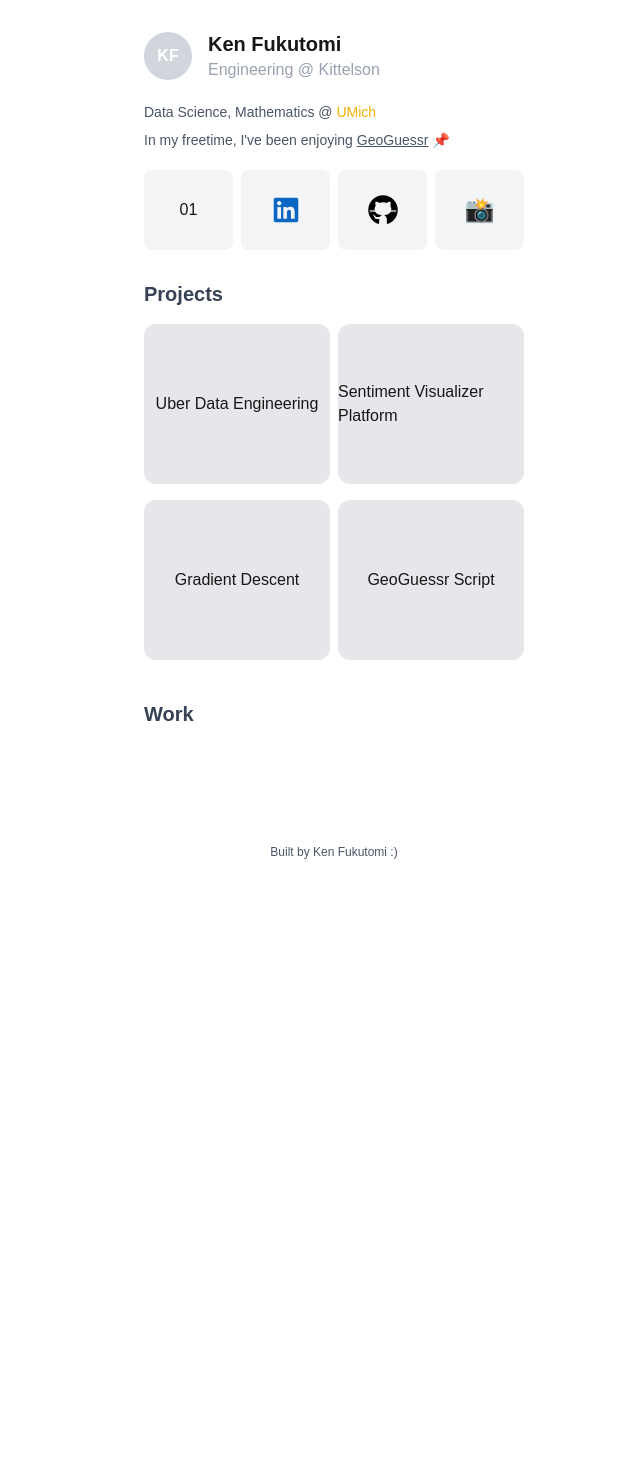
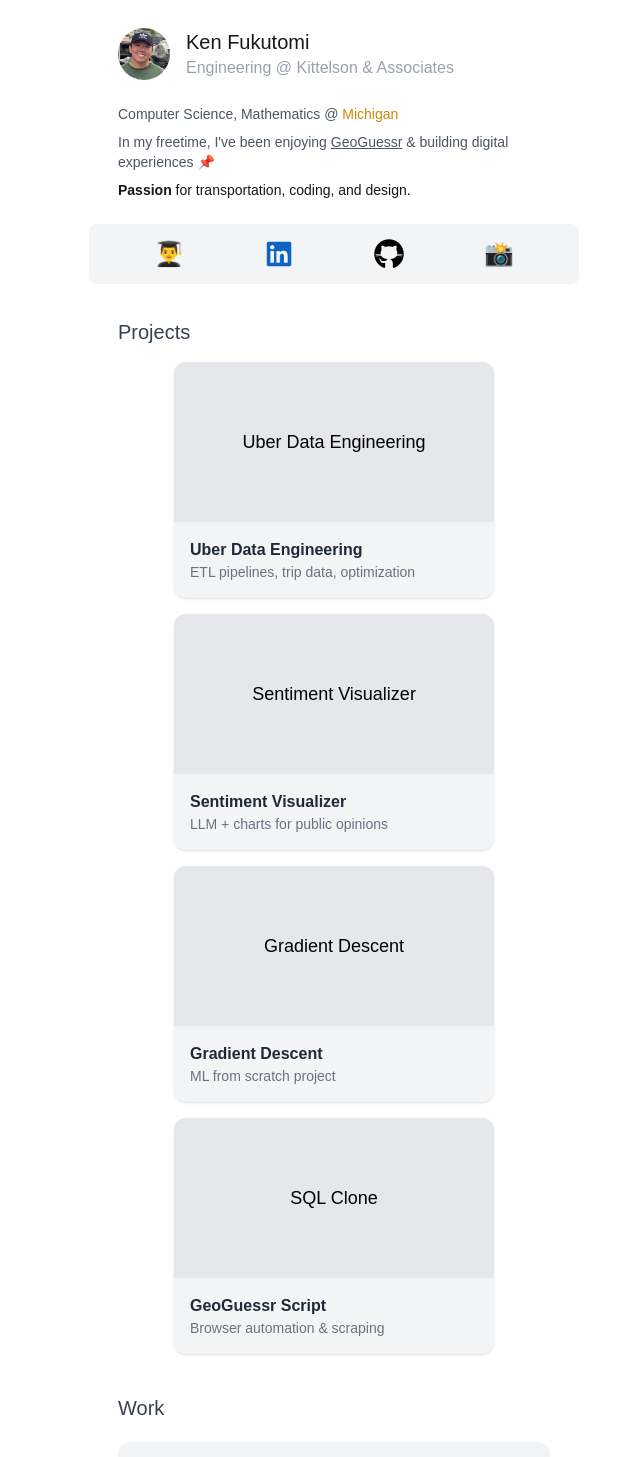
Before and after one commit to kfukutom/ken, a Next.js app: page / in a window 1280 px wide. Shown: the part 20-1477 px from the top of the page, without its empty margins (306-946 px from the left). Before the commit the page ends 930 px from the top, so only its background shows below. Built offline with nearby package versions, Linux system fonts and the light colour scheme.

Commit message:
Fixed UI landing page

```diff
--- a/app/page.tsx
+++ b/app/page.tsx
@@ -3,31 +3,41 @@
 // Public Images:
 import git from "@/public/github.png";
 import link from "@/public/link.png";
+import me from "@/public/me.png";
+
+// React Icons:
+import IconName from "react-icons/io5";
 
 // My Portfolio Home Page :)
 const geo_route = "https://www.geoguessr.com/user/658d58f7715d05059ff28ab9";
 
 export default function Home() {
   return (
-    <div>
+    <div className="px-4 sm:px-12 md:px-24 lg:px-36 xl:px-[424px] py-12">
       {/* Name Container */}
-      <div className="px-[450px] py-[50px]">
-        <div className="flex items-center gap-4 pb-[20px]">
+      <div className="flex items-center gap-4 pb-6">
         {/* Temp Profile Icon */}
-          <div className="w-12 h-12 rounded-full bg-gray-300 flex items-center justify-center text-white font-semibold">
-            <span>KF</span>
+        <div className="w-13 h-13 rounded-full overflow-hidden bg-gray-300 flex items-center justify-center">
+          <Image
+            src={me}
+            alt="Ken."
+            width={48}
+            height={48}
+            className="object-cover w-full h-full"
+          />
         </div>
 
         {/* Text Info */}
         <div>
-            <p className="text-xl font-bold">Ken Fukutomi</p>
-            <p className="text-gray-400">Engineering @ Kittelson</p>
+          <p className="text-xl font-light">Ken Fukutomi</p>
+          <p className="text-gray-400">Engineering @ Kittelson & Associates</p>
         </div>
       </div>
 
-        <div className="flex flex-col gap-2 pb-[20px]">
+      {/* Bio Section */}
+      <div className="flex flex-col gap-2 pb-6">
         <p className="text-sm text-gray-600">
-            Data Science, Mathematics @ <span className="text-yellow-500">UMich</span>
+          Computer Science, Mathematics @ <span className="text-yellow-600">Michigan</span>
         </p>
         <p className="text-sm text-gray-600">
           In my freetime, I've been enjoying{" "}
@@ -39,26 +49,29 @@
           >
             GeoGuessr
           </a>{" "}
-            📌
+          & building digital experiences 📌
+        </p>
+        <p className="text-sm text-black-500">
+          <span className="font-bold">Passion</span> for transportation, coding, and design.
         </p>
       </div>
 
       {/* My Socials LOL */}
-        <div className="flex gap-2 pb-[20px]">
+      <div className="grid grid-cols-2 sm:grid-cols-4 gap-2 pb-6 justify-items-center">
         <a
           href="https://example.com"
           target="_blank"
           rel="noopener noreferrer"
-            className="cursor-pointer w-40 h-20 flex items-center justify-center bg-gray-100 rounded-lg hover:border hover:border-gray transition"
+          className="cursor-pointer w-40 h-15 flex items-center justify-center bg-gray-100 rounded-lg text-2xl hover:border-[2px] hover:border-black-500 transition"
         >
-            01
+          👨‍🎓
         </a>
 
         <a
           href="https://www.linkedin.com/in/kfukutom/"
           target="_blank"
           rel="noopener noreferrer"
-            className="cursor-pointer w-40 h-20 flex items-center justify-center bg-gray-100 rounded-lg hover:border hover:border-gray transition"
+          className="cursor-pointer w-40 h-15 flex items-center justify-center bg-gray-100 rounded-lg hover:border-[2px] hover:border-black-500 transition"
         >
           <Image src={link} alt="LinkedIn Logo" width={40} height={40} />
         </a>
@@ -67,7 +80,7 @@
           href="https://github.com/kfukutom/"
           target="_blank"
           rel="noopener noreferrer"
-            className="cursor-pointer w-40 h-20 flex items-center justify-center bg-gray-100 rounded-lg hover:border hover:border-gray transition"
+          className="cursor-pointer w-40 h-15 flex items-center justify-center bg-gray-100 rounded-lg hover:border-[2px] hover:border-black-500 transition"
         >
           <Image src={git} alt="GitHub Logo" width={32} height={32} />
         </a>
@@ -76,43 +89,94 @@
           href="https://www.instagram.com/kfukutom/"
           target="_blank"
           rel="noopener noreferrer"
-            className="cursor-pointer w-40 h-20 flex items-center justify-center bg-gray-100 rounded-lg text-2xl hover:border hover:border-gray transition"
+          className="cursor-pointer w-40 h-15 flex items-center justify-center bg-gray-100 rounded-lg text-2xl hover:border-[2px] hover:border-black-500 transition"
         >
           📸
         </a>
       </div>
 
       {/* Project Cards */}
-        <div className="pt-[10px]">
-          <p className="text-xl font-bold text-gray-700 mb-4">Projects</p>
-
-          {/* First Row */}
-          <div className="flex gap-2 mb-2">
-            <div className="cursor-pointer w-83 h-40 flex items-center justify-center bg-gray-200 rounded-xl transition">
+      <p className="text-xl mt-2.5 font-light text-gray-700 mb-4">Projects</p>
+      <div className="flex flex-wrap justify-center gap-4">
+        {/* Card 1 */}
+        <div className="w-80 bg-gray-100 rounded-xl overflow-hidden shadow hover:shadow-md transition cursor-pointer">
+          <div className="h-40 bg-gray-200 flex items-center justify-center text-black text-lg font-light">
             Uber Data Engineering
           </div>
-            <div className="cursor-pointer w-83 h-40 flex items-center justify-center bg-gray-200 rounded-xl transition">
-              Sentiment Visualizer Platform
+          <div className="p-4">
+            <div className="flex items-center gap-2">
+              <p className="font-bold text-gray-800">Uber Data Engineering</p>
+            </div>
+            <p className="text-sm text-gray-500">ETL pipelines, trip data, optimization</p>
           </div>
         </div>
 
-          {/* Second Row */}
-          <div className="pt-2 flex gap-2">
-            <div className="cursor-pointer w-83 h-40 flex items-center justify-center bg-gray-200 rounded-xl transition">
+        {/* Card 2 */}
+        <div className="w-80 bg-gray-100 rounded-xl overflow-hidden shadow hover:shadow-md transition cursor-pointer">
+          <div className="h-40 bg-gray-200 flex items-center justify-center text-black text-lg font-light">
+            Sentiment Visualizer
+          </div>
+          <div className="p-4">
+            <div className="flex items-center gap-2">
+              <p className="font-bold text-gray-800">Sentiment Visualizer</p>
+            </div>
+            <p className="text-sm text-gray-500">LLM + charts for public opinions</p>
+          </div>
+        </div>
+
+        {/* Card 3 */}
+        <div className="w-80 bg-gray-100 rounded-xl overflow-hidden shadow hover:shadow-md transition cursor-pointer">
+          <div className="h-40 bg-gray-200 flex items-center justify-center text-black text-lg font-light">
             Gradient Descent
           </div>
-            <div className="cursor-pointer w-83 h-40 flex items-center justify-center bg-gray-200 rounded-xl transition">
-              GeoGuessr Script
+          <div className="p-4">
+            <div className="flex items-center gap-2">
+              <p className="font-bold text-gray-800">Gradient Descent</p>
+            </div>
+            <p className="text-sm text-gray-500">ML from scratch project</p>
+          </div>
+        </div>
+
+        {/* Card 4 */}
+        <div className="w-80 bg-gray-100 rounded-xl overflow-hidden shadow hover:shadow-md transition cursor-pointer">
+          <div className="h-40 bg-gray-200 flex items-center justify-center text-black text-lg font-light">
+            SQL Clone
+          </div>
+          <div className="p-4">
+            <div className="flex items-center gap-2">
+              <p className="font-bold text-gray-800">GeoGuessr Script</p>
+            </div>
+            <p className="text-sm text-gray-500">Browser automation & scraping</p>
           </div>
         </div>
       </div>
 
       {/* Work Experience */}
-        <div className="pt-[40px] pb-[20px]">
-          <p className="text-xl font-bold text-gray-700 mb-4">Work</p>
+      <p className="text-xl font-light text-gray-700 mt-10 mb-5">Work</p>
+      <div className="pb-6 flex gap-2 flex-col">
+        {/* Containers. */}
+        <div className="bg-gray-100 w-full h-12 overflow-hidden rounded-xl px-4 flex items-center justify-between">
+          <div className="flex flex-col sm:flex-row sm:items-center gap-1 sm:gap-2">
+            <span className="text-sm font-bold">Kittelson & Associates</span>
+            <span className="hidden sm:inline">|</span>
+            <span className="text-sm text-gray-600">Engineering</span>
           </div>
-        <p className="pt-20 text-center text-xs text-gray-600">Built by Ken Fukutomi :)</p>
+          <span className="text-sm text-gray-500">2025</span>
         </div>
+        <div className="bg-gray-100 w-full h-12 overflow-hidden rounded-xl px-4 flex items-center justify-between">
+          <div className="flex flex-col sm:flex-row sm:items-center gap-1 sm:gap-2">
+            <span className="text-sm font-bold">University of Tokyo</span>
+            <span className="hidden sm:inline">|</span>
+            <span className="text-sm text-gray-600">Data, Research</span>
+          </div>
+          <span className="text-sm text-gray-500">2024</span>
+        </div>
+
+      </div>
+
+      <p className="pt-20 text-center text-xs text-gray-600">Built by Ken with Typescript/Tailwind</p>
+      <p className="pt-1 text-center text-xs text-yellow-700">let's create art 🖤</p>
+      {/* End of Code */}
     </div>
   );
 } // Home(), Ken Fukutomi's Portfolio (2025)
```
Also changed, not shown: package.json (+6 -5 lines), public/me.png (added), 1 other file (tests, documents, lock files or other folders). Lines whose indentation alone changed are shown as unchanged.
